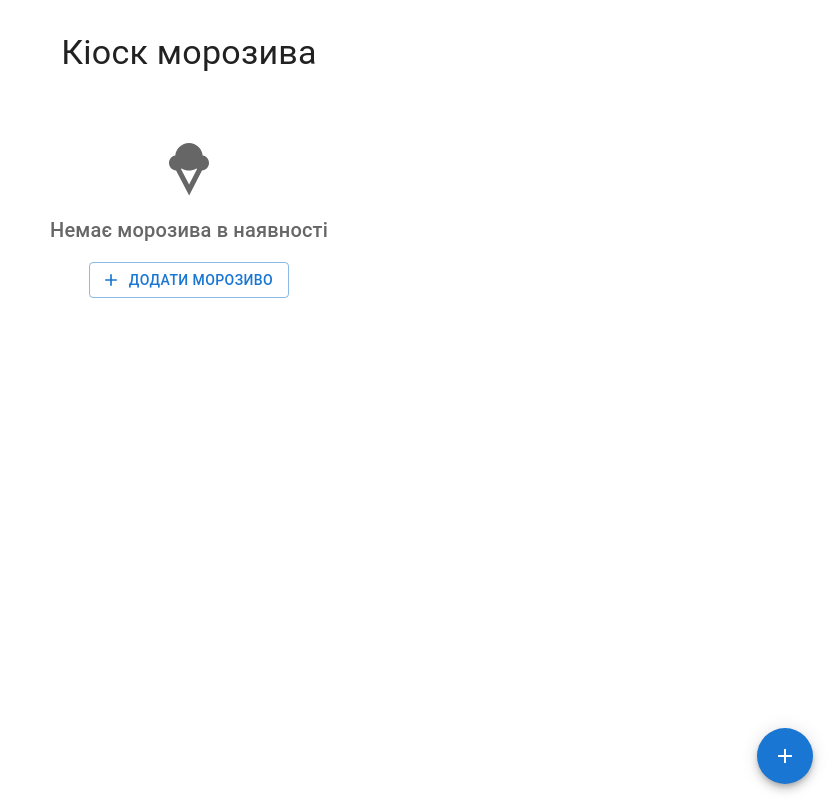
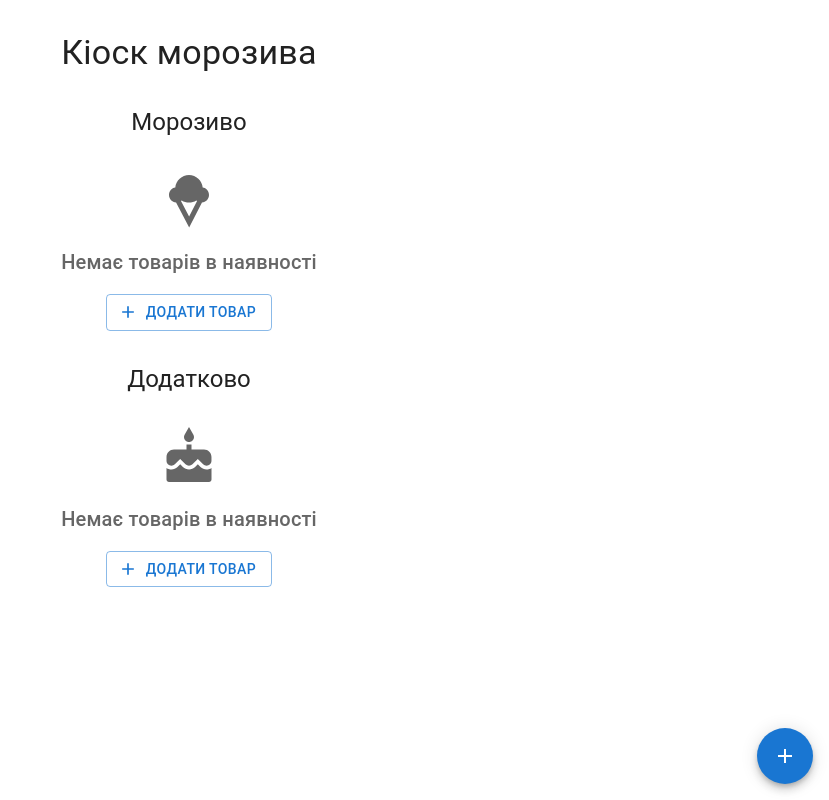
Before and after one commit to Saref111/ice-cream, a Next.js app: page / in a window 1280 px wide. Shown: the whole page, without its empty margins (451-1280 px from the left). Built offline with nearby package versions, Linux system fonts and the light colour scheme.

Commit message:
add one more list for additional goods

```diff
--- a/src/app/components/IceCreamStore.tsx
+++ b/src/app/components/IceCreamStore.tsx
@@ -1,27 +1,38 @@
 'use client';
 
 import { useState, useEffect } from 'react';
-import { getIceCreams, updateQuantity, deleteIceCream, recordSale, type IceCream } from '../../lib/db';
-import { Button, List, ListItem, ListItemText, Container, Typography, Fab, ButtonGroup, Box } from '@mui/material';
+import {
+  getIceCreams, getGoods, updateQuantity, updateGoodQuantity,
+  deleteIceCream, deleteGood, recordSale, recordGoodSale,
+  type IceCream, type Item
+} from '../../lib/db';
+import { Container, Typography, Fab } from '@mui/material';
 import AddIcon from '@mui/icons-material/Add';
-import DeleteIcon from '@mui/icons-material/Delete';
 import IceCreamIcon from '@mui/icons-material/Icecream';
+import CandyIcon from '@mui/icons-material/Cake';
+import ItemList from './ItemList';
 import AddIceCreamDialog from './AddIceCreamDialog';
 
 export default function IceCreamStore() {
   const [iceCreams, setIceCreams] = useState<IceCream[]>([]);
-  const [isDialogOpen, setIsDialogOpen] = useState(false);
+  const [goods, setGoods] = useState<Item[]>([]);
+  const [isIceCreamDialogOpen, setIsIceCreamDialogOpen] = useState(false);
+  const [isGoodsDialogOpen, setIsGoodsDialogOpen] = useState(false);
 
   useEffect(() => {
-    loadIceCreams();
+    loadAll();
   }, []);
 
-  async function loadIceCreams(): Promise<void> {
-    const data = await getIceCreams();
-    setIceCreams(data);
+  async function loadAll() {
+    const [iceCreamData, goodsData] = await Promise.all([
+      getIceCreams(),
+      getGoods()
+    ]);
+    setIceCreams(iceCreamData);
+    setGoods(goodsData);
   }
 
-  async function handleDecrease(id: number, name: string, quantity: number, amount: number): Promise<void> {
+  async function handleIceCreamDecrease(id: number, name: string, quantity: number, amount: number) {
     if (quantity <= amount) {
       await deleteIceCream(id);
       await recordSale(id, name, quantity);
@@ -29,121 +40,60 @@ export default function IceCreamStore() {
       await updateQuantity(id, quantity - amount);
       await recordSale(id, name, amount);
     }
-    loadIceCreams();
+    loadAll();
   }
 
-  async function handleRemoveAll(id: number, name: string, quantity: number): Promise<void> {
-    await deleteIceCream(id);
-    await recordSale(id, name, quantity);
-    loadIceCreams();
+  async function handleGoodDecrease(id: number, name: string, quantity: number, amount: number) {
+    if (quantity <= amount) {
+      await deleteGood(id);
+      await recordGoodSale(id, name, quantity);
+    } else {
+      await updateGoodQuantity(id, quantity - amount);
+      await recordGoodSale(id, name, amount);
+    }
+    loadAll();
   }
 
   return (
-    <Container maxWidth="sm" sx={{ textAlign: 'center', mt: 4 }}>
+    <Container maxWidth="sm" sx={{ textAlign: 'center', mt: 4, pb: 8 }}>
       <Typography variant="h4" gutterBottom>Кіоск морозива</Typography>
 
-      {iceCreams.length === 0 ? (
-        <Box
-          sx={{
-            display: 'flex',
-            flexDirection: 'column',
-            alignItems: 'center',
-            gap: 2,
-            mt: 8,
-            color: 'text.secondary'
-          }}
-        >
-          <IceCreamIcon sx={{ fontSize: 60 }} />
-          <Typography variant="h6">
-            Немає морозива в наявності
-          </Typography>
-          <Button
-            variant="outlined"
-            startIcon={<AddIcon />}
-            onClick={() => setIsDialogOpen(true)}
-          >
-            Додати морозиво
-          </Button>
-        </Box>
-      ) : (
-        <List sx={{ mt: 3 }}>
-          {iceCreams.map(({ id, name, quantity }) => (
-            <ListItem
-              key={id}
-              sx={{
-                display: 'flex',
-                justifyContent: 'space-between',
-                alignItems: 'center',
-                py: 2,
-                px: 3,
-                mb: 2,
-                border: '1px solid',
-                borderColor: 'divider',
-                borderRadius: 1,
-                bgcolor: 'background.paper',
-                boxShadow: 1
-              }}
-            >
-              <Box sx={{ display: 'flex', alignItems: 'center', gap: 2 }}>
-                <Typography variant="body1" sx={{ fontWeight: 500 }}>
-                  {name}
-                </Typography>
-                <Typography
-                  variant="body2"
-                  sx={{
-                    bgcolor: 'primary.main',
-                    color: 'primary.contrastText',
-                    px: 1.5,
-                    py: 0.5,
-                    borderRadius: 1,
-                    fontWeight: 'medium'
-                  }}
-                >
-                  {quantity} шт.
-                </Typography>
-              </Box>
-              <ButtonGroup
-                variant="contained"
-                size="small"
-                sx={{ boxShadow: 2 }}
-              >
-                <Button
-                  onClick={() => handleDecrease(id, name, quantity, 1)}
-                  sx={{ minWidth: '40px' }}
-                >
-                  -1
-                </Button>
-                <Button
-                  onClick={() => handleDecrease(id, name, quantity, 2)}
-                  sx={{ minWidth: '40px' }}
-                >
-                  -2
-                </Button>
-                <Button
-                  color="error"
-                  onClick={() => handleRemoveAll(id, name, quantity)}
-                  sx={{ minWidth: '40px' }}
-                >
-                  <DeleteIcon fontSize="small" />
-                </Button>
-              </ButtonGroup>
-            </ListItem>
-          ))}
-        </List>
-      )}
+      <ItemList
+        title="Морозиво"
+        items={iceCreams}
+        onDecrease={handleIceCreamDecrease}
+        onRemoveAll={(id, name, quantity) => handleIceCreamDecrease(id, name, quantity, quantity)}
+        onAdd={() => setIsIceCreamDialogOpen(true)}
+        emptyIcon={<IceCreamIcon sx={{ fontSize: 60 }} />}
+      />
+
+      <ItemList
+        title="Додатково"
+        items={goods}
+        onDecrease={handleGoodDecrease}
+        onRemoveAll={(id, name, quantity) => handleGoodDecrease(id, name, quantity, quantity)}
+        onAdd={() => setIsGoodsDialogOpen(true)}
+        emptyIcon={<CandyIcon sx={{ fontSize: 60 }} />}
+      />
 
       <Fab
         color="primary"
         sx={{ position: 'fixed', bottom: 16, right: 16 }}
-        onClick={() => setIsDialogOpen(true)}
+        onClick={() => setIsIceCreamDialogOpen(true)}
       >
         <AddIcon />
       </Fab>
 
       <AddIceCreamDialog
-        open={isDialogOpen}
-        onClose={() => setIsDialogOpen(false)}
-        onAdd={loadIceCreams}
+        open={isIceCreamDialogOpen}
+        onClose={() => setIsIceCreamDialogOpen(false)}
+        onAdd={loadAll}
+      />
+
+      <AddIceCreamDialog
+        open={isGoodsDialogOpen}
+        onClose={() => setIsGoodsDialogOpen(false)}
+        onAdd={loadAll}
       />
     </Container>
   );
--- /dev/null
+++ b/src/app/components/ItemList.tsx
@@ -0,0 +1,127 @@
+'use client';
+
+import { Box, Button, ButtonGroup, List, ListItem, Typography } from '@mui/material';
+import DeleteIcon from '@mui/icons-material/Delete';
+import AddIcon from '@mui/icons-material/Add';
+import IceCreamIcon from '@mui/icons-material/Icecream';
+
+interface Item {
+  id: number;
+  name: string;
+  quantity: number;
+}
+
+interface ItemListProps {
+  title: string;
+  items: Item[];
+  onDecrease: (id: number, name: string, quantity: number, amount: number) => Promise<void>;
+  onRemoveAll: (id: number, name: string, quantity: number) => Promise<void>;
+  onAdd: () => void;
+  emptyIcon?: React.ReactNode;
+}
+
+export default function ItemList({
+  title,
+  items,
+  onDecrease,
+  onRemoveAll,
+  onAdd,
+  emptyIcon = <IceCreamIcon sx={{ fontSize: 60 }} />
+}: ItemListProps) {
+  return (
+    <Box sx={{ mt: 4 }}>
+      <Typography variant="h5" gutterBottom>{title}</Typography>
+
+      {items.length === 0 ? (
+        <Box
+          sx={{
+            display: 'flex',
+            flexDirection: 'column',
+            alignItems: 'center',
+            gap: 2,
+            mt: 4,
+            mb: 4,
+            color: 'text.secondary'
+          }}
+        >
+          {emptyIcon}
+          <Typography variant="h6">
+            Немає товарів в наявності
+          </Typography>
+          <Button
+            variant="outlined"
+            startIcon={<AddIcon />}
+            onClick={onAdd}
+          >
+            Додати товар
+          </Button>
+        </Box>
+      ) : (
+        <List>
+          {items.map(({ id, name, quantity }) => (
+            <ListItem
+              key={id}
+              sx={{
+                display: 'flex',
+                justifyContent: 'space-between',
+                alignItems: 'center',
+                py: 2,
+                px: 3,
+                mb: 2,
+                border: '1px solid',
+                borderColor: 'divider',
+                borderRadius: 1,
+                bgcolor: 'background.paper',
+                boxShadow: 1
+              }}
+            >
+              <Box sx={{ display: 'flex', alignItems: 'center', gap: 2 }}>
+                <Typography variant="body1" sx={{ fontWeight: 500 }}>
+                  {name}
+                </Typography>
+                <Typography
+                  variant="body2"
+                  sx={{
+                    bgcolor: 'primary.main',
+                    color: 'primary.contrastText',
+                    px: 1.5,
+                    py: 0.5,
+                    borderRadius: 1,
+                    fontWeight: 'medium'
+                  }}
+                >
+                  {quantity} шт.
+                </Typography>
+              </Box>
+              <ButtonGroup
+                variant="contained"
+                size="small"
+                sx={{ boxShadow: 2 }}
+              >
+                <Button
+                  onClick={() => onDecrease(id, name, quantity, 1)}
+                  sx={{ minWidth: '40px' }}
+                >
+                  -1
+                </Button>
+                <Button
+                  onClick={() => onDecrease(id, name, quantity, 2)}
+                  sx={{ minWidth: '40px' }}
+                >
+                  -2
+                </Button>
+                <Button
+                  color="error"
+                  onClick={() => onRemoveAll(id, name, quantity)}
+                  sx={{ minWidth: '40px' }}
+                >
+                  <DeleteIcon fontSize="small" />
+                </Button>
+              </ButtonGroup>
+            </ListItem>
+          ))}
+        </List>
+      )}
+    </Box>
+  );
+}
--- a/src/lib/db.tsx
+++ b/src/lib/db.tsx
@@ -3,6 +3,7 @@ import { openDB } from 'idb';
 const DB_NAME = 'ice_cream_store';
 const STORE_NAME = 'ice_creams';
 const SALES_STORE = 'sales';
+const GOODS_STORE = 'additional_goods';
 
 export interface IceCream {
     id: number;
@@ -18,6 +19,12 @@ export interface Sale {
     timestamp: Date;
 }
 
+export interface Item {
+    id: number;
+    name: string;
+    quantity: number;
+}
+
 async function initDB() {
     return openDB(DB_NAME, 2, {
         upgrade(db, oldVersion, newVersion) {
@@ -26,6 +33,9 @@ async function initDB() {
             }
             if (oldVersion < 2) {
                 db.createObjectStore(SALES_STORE, { keyPath: 'id', autoIncrement: true });
+            }
+            if (oldVersion < 3) {
+                db.createObjectStore(GOODS_STORE, { keyPath: 'id', autoIncrement: true });
             }
         },
     });
@@ -72,3 +82,40 @@ export async function getSales(): Promise<Sale[]> {
     const db = await initDB();
     return db.getAll(SALES_STORE);
 }
+
+export async function getGoods(): Promise<Item[]> {
+    const db = await initDB();
+    return db.getAll(GOODS_STORE);
+}
+
+export async function addGood(name: string, quantity: number): Promise<IDBValidKey> {
+    const db = await initDB();
+    return db.add(GOODS_STORE, { name, quantity });
+}
+
+export async function updateGoodQuantity(id: number, newQuantity: number): Promise<void> {
+    const db = await initDB();
+    const tx = db.transaction(GOODS_STORE, 'readwrite');
+    const store = tx.objectStore(GOODS_STORE);
+    const item = await store.get(id);
+    if (item) {
+        item.quantity = newQuantity;
+        await store.put(item);
+    }
+}
+
+export async function deleteGood(id: number): Promise<void> {
+    const db = await initDB();
+    return db.delete(GOODS_STORE, id);
+}
+
+export async function recordGoodSale(goodId: number, goodName: string, amount: number): Promise<IDBValidKey> {
+    const db = await initDB();
+    const sale: Sale = {
+        iceCreamId: goodId,
+        iceCreamName: goodName,
+        amount,
+        timestamp: new Date()
+    };
+    return db.add(SALES_STORE, sale);
+}
```
